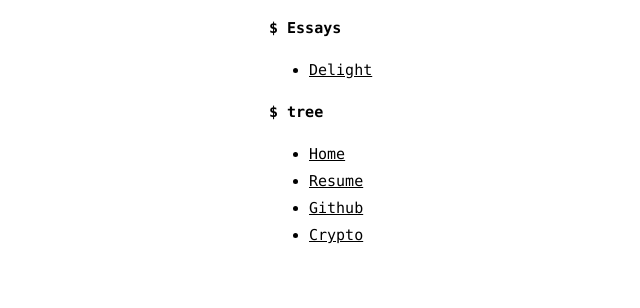
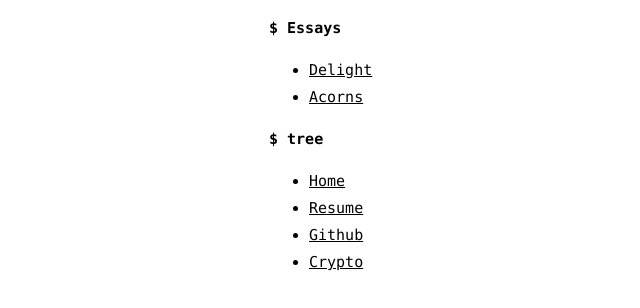
Before and after one commit to chriswr95/personal-website, a React (Create React App) app: page /essays in a window 1280 px wide. Shown: the top 308 px of the page, without its empty margins (21-661 px from the left). Built offline with nearby package versions, Linux system fonts and the light colour scheme.

Commit message:
new essay

```diff
--- a/src/Pages/Essays.js
+++ b/src/Pages/Essays.js
@@ -8,6 +8,10 @@
         {
             text: "Delight",
             link: "https://www.notion.so/Delight-5a69a55eff7e48a387f8a639acb0f49e"
+        },
+        {
+            text: "Acorns",
+            link: "https://www.notion.so/Acorns-80ec7fed2d344f58af7dcc9ca3dd51b1"
         }
     ]
 
```
